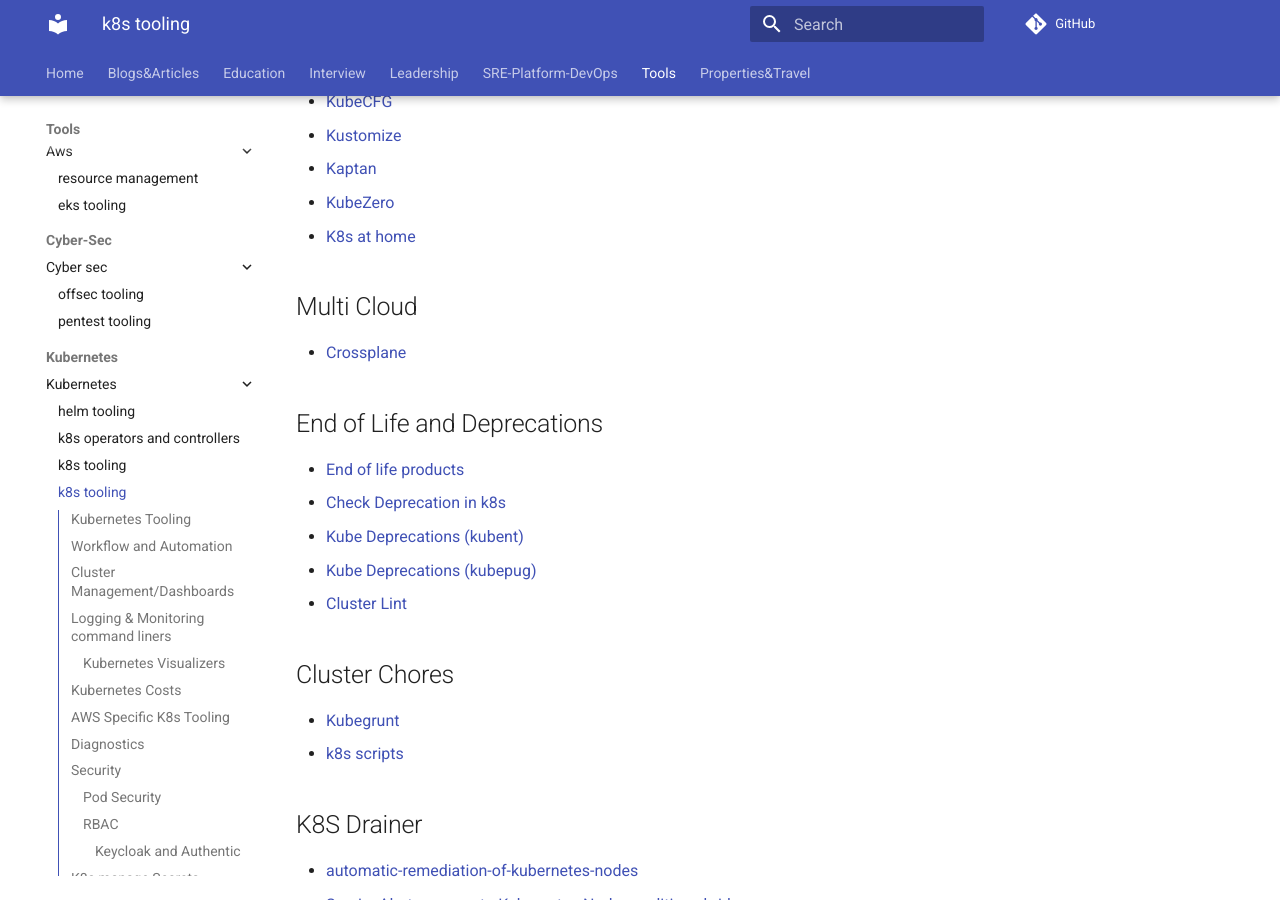
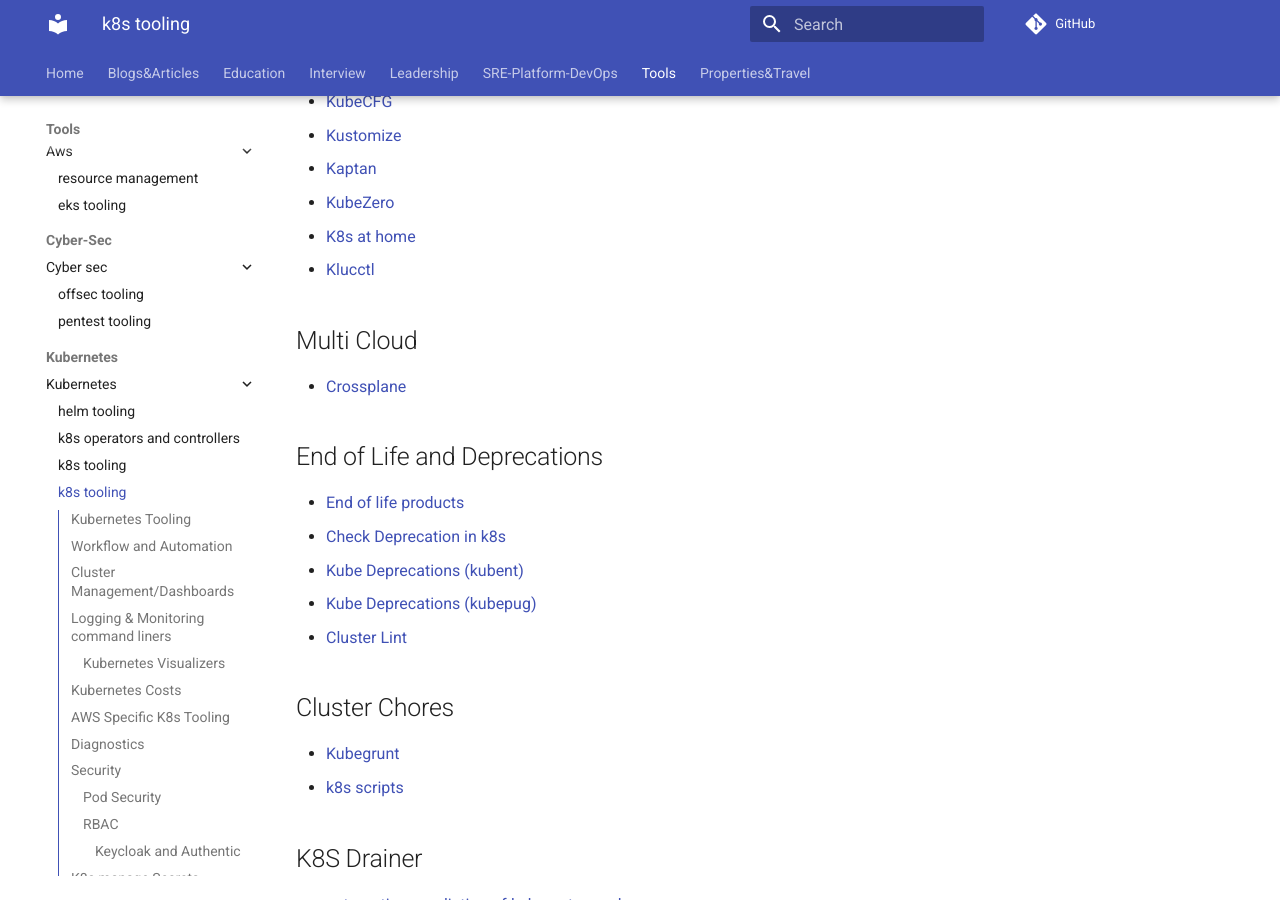
Before and after one commit to ivankatliarchuk/knowledge-base, an MkDocs documentation site: the page built from docs/tools/kubernetes/k8s.md, in a window 1280 px wide and 900 px high, scrolled down 4659 px. Built offline with MkDocs 1.6.1 and Material for MkDocs 9.7.7, drawn with Linux system fonts in a browser that asks for light colours; comment, search, counter and statistics services are not loaded.

Commit message:
added kluctl the way how to deploy with kctl
Signed-off-by: ivan katliarchuk <ivan.katliarchuk@gmail.com>

```diff
--- a/docs/tools/kubernetes/k8s.md
+++ b/docs/tools/kubernetes/k8s.md
@@ -158,6 +158,7 @@
 - [Kaptan](https://github.com/deepmind/kapitan)
 - [KubeZero](https://github.com/Zero-Down-Time/kubezero)
 - [K8s at home](https://github.com/k8s-at-home/charts)
+- [Klucctl](https://kluctl.io/)
 
 ## Multi Cloud
 
```
